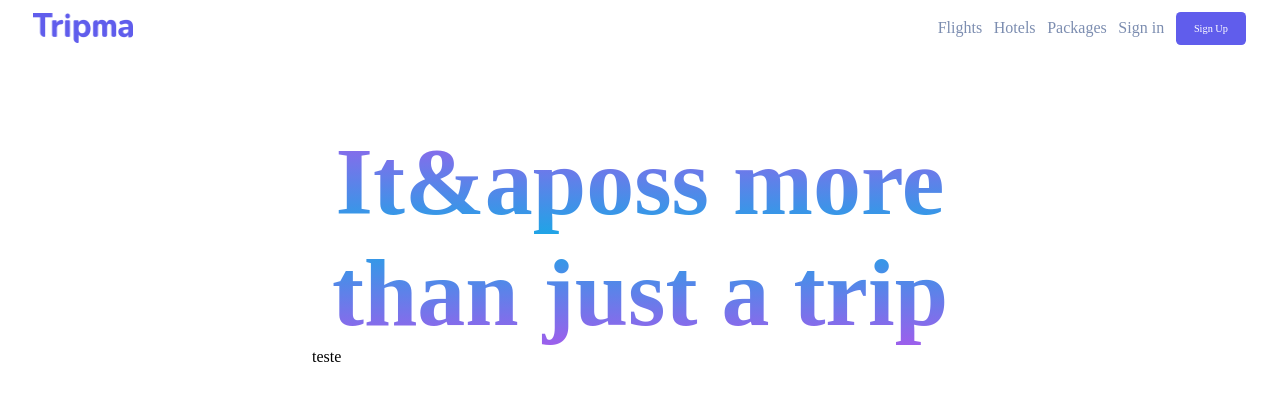
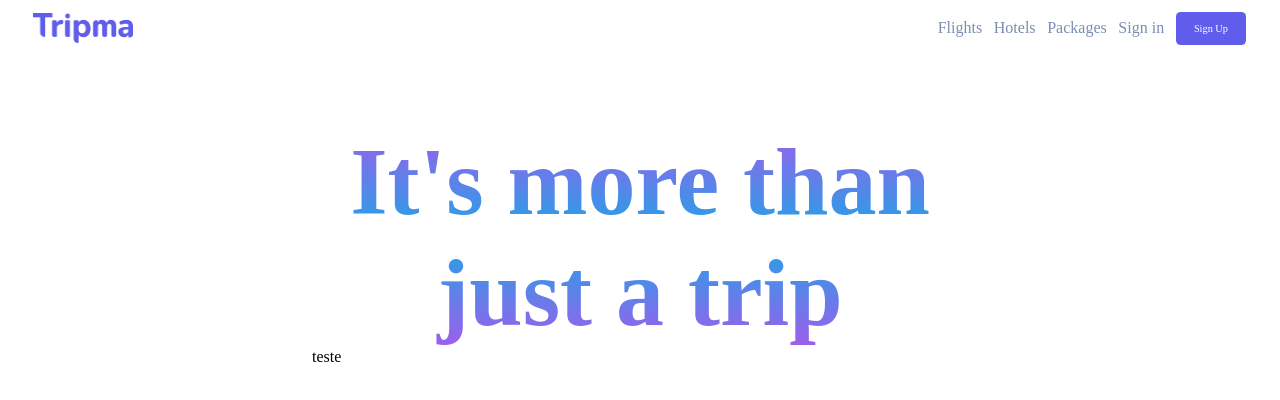
Before and after one commit to Sergiomms/tripma, a Next.js app: page /home in a window 1280 px wide. Shown: the top 400 px of the page. Built offline with nearby package versions, Linux system fonts and the light colour scheme.

Commit message:
chore: now the styled compenents is working in the folder lib

```diff
--- a/src/app/home/page.tsx
+++ b/src/app/home/page.tsx
@@ -6,7 +6,7 @@
   return (
     <Content>
       <TitleContainer>
-        <Title>It{'\&apos'}s more than just a trip</Title>
+        <Title>It's more than just a trip</Title>
         <div>teste</div>
       </TitleContainer>
     </Content>
--- a/src/app/layout.tsx
+++ b/src/app/layout.tsx
@@ -1,6 +1,7 @@
-import { GlobalStyle } from "./GlobalStyle";
 import Header from "./components/Header";
 import { Inter } from "next/font/google";
+import StyledComponentsRegistry from "./lib/registry";
+import { GlobalStyle } from "./GlobalStyle";
 
 const inter = Inter({ subsets: ["latin"] });
 
@@ -16,10 +17,12 @@
 }) {
   return (
     <html lang="en">
-      <GlobalStyle />
       <body>
-        <Header />
-        {children}
+        <StyledComponentsRegistry>
+          <GlobalStyle/>
+          <Header />
+          {children}
+        </StyledComponentsRegistry>
       </body>
     </html>
   );
--- /dev/null
+++ b/src/app/lib/registry.tsx
@@ -0,0 +1,29 @@
+'use client'
+
+import React, { useState } from 'react'
+import { useServerInsertedHTML } from 'next/navigation'
+import { ServerStyleSheet, StyleSheetManager } from 'styled-components'
+
+export default function StyledComponentsRegistry({
+  children,
+}: {
+  children: React.ReactNode
+}) {
+  // Only create stylesheet once with lazy initial state
+  // x-ref: https://reactjs.org/docs/hooks-reference.html#lazy-initial-state
+  const [styledComponentsStyleSheet] = useState(() => new ServerStyleSheet())
+
+  useServerInsertedHTML(() => {
+    const styles = styledComponentsStyleSheet.getStyleElement()
+    styledComponentsStyleSheet.instance.clearTag()
+    return <>{styles}</>
+  })
+
+  if (typeof window !== 'undefined') return <>{children}</>
+
+  return (
+    <StyleSheetManager sheet={styledComponentsStyleSheet.instance}>
+      {children}
+    </StyleSheetManager>
+  )
+}
```
